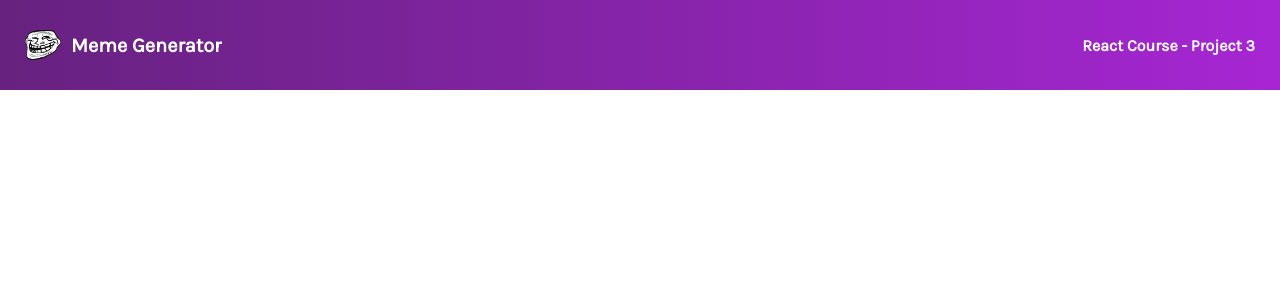
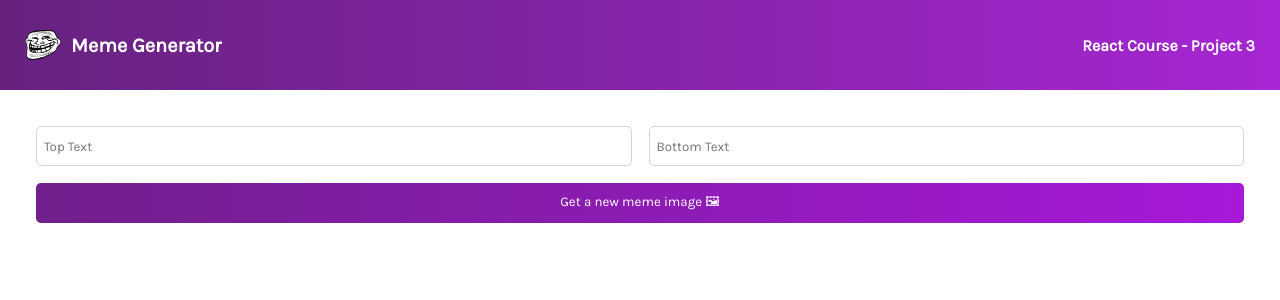
Before and after one commit to k5924/MemeGenerator, a React (Create React App) app: page / in a window 1280 px wide. Shown: the top 300 px of the page. Built offline with nearby package versions, Linux system fonts and the light colour scheme.

Commit message:
Subject: Meme Form Task: Create a form for the content that would be displayed on a meme Solution: Created Meme component and styling Note: Next commit will involve learning about how to handle state

```diff
--- a/src/App.js
+++ b/src/App.js
@@ -1,10 +1,12 @@
 import React from "react";
 import Navbar from "./components/Navbar";
+import Meme from "./components/Meme";
 
 export default function App(){
   return (
     <div>
       <Navbar />
+      <Meme />
     </div>
   );
 };
--- /dev/null
+++ b/src/assets/css/meme.css
@@ -0,0 +1,26 @@
+main {
+    padding: 36px;
+}
+
+.form {
+    display: grid;
+    grid-template: 40px 40px / 1fr 1fr;
+    gap: 17px;
+}
+
+.form--input {
+    font-family: "Karla", sans-serif;
+    border-radius: 5px;
+    border: 1px solid #D5D4D8;
+    text-indent: 5px;
+}
+
+.form--button {
+    grid-column: 1 / -1;
+    font-family: "Karla", sans-serif;
+    border-radius: 5px;
+    background: linear-gradient(90.41deg, #711F8D 1.14%, #A818DA 100%);
+    color: white;
+    border: none;
+    cursor: pointer;
+}
--- /dev/null
+++ b/src/components/Meme.js
@@ -0,0 +1,14 @@
+import React from "react";
+import "../assets/css/meme.css";
+
+export default function Meme(){
+  return (
+    <main>
+      <form className="form">
+        <input type="text" className="form--input" placeholder="Top Text"/>
+        <input type="text" className="form--input" placeholder="Bottom Text"/>
+        <button className="form--button">Get a new meme image  🖼</button>
+      </form>
+    </main>
+  );
+};
```
